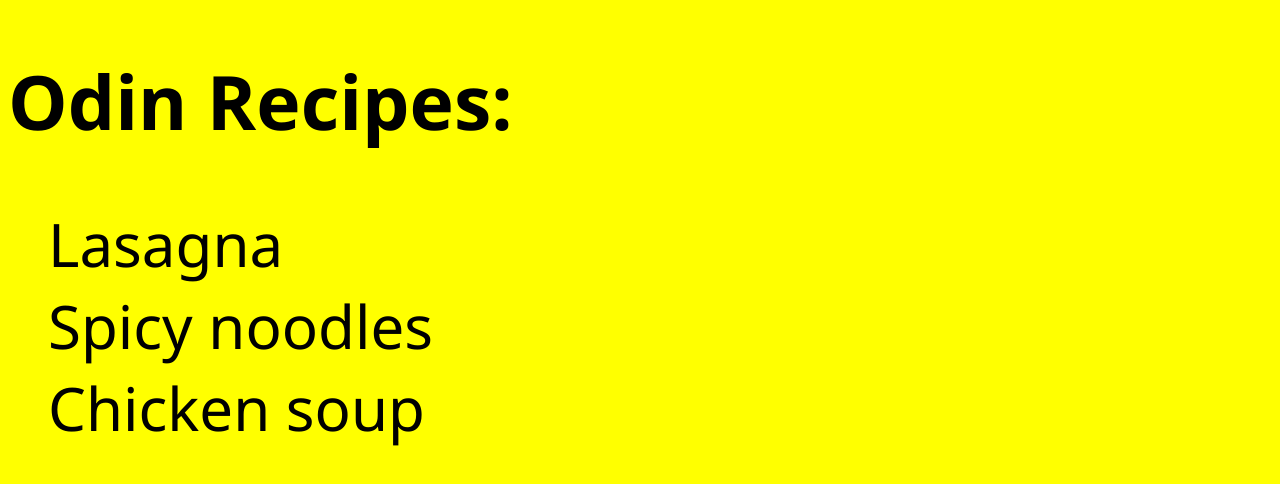
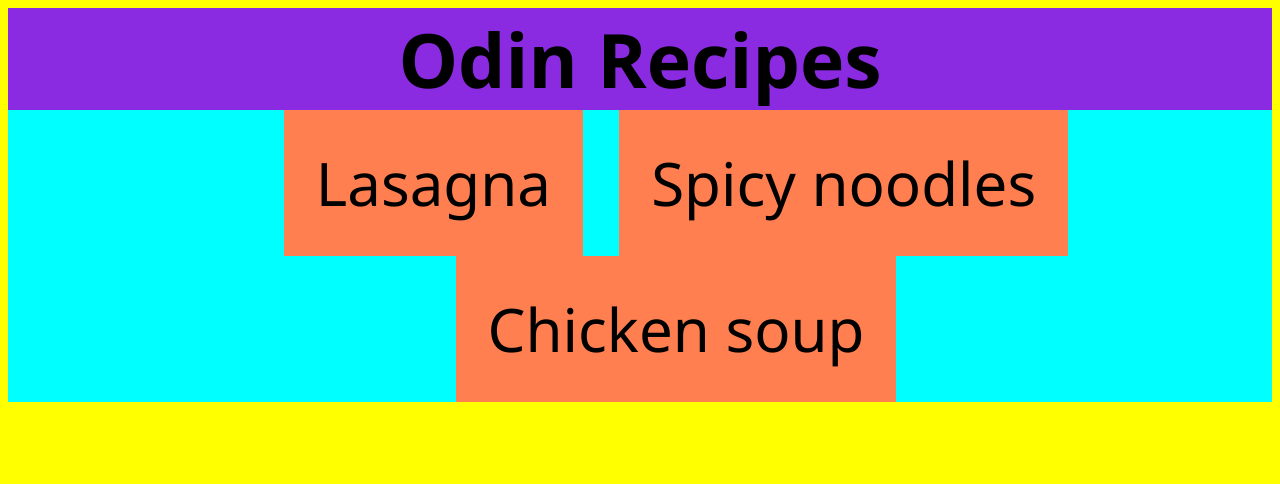
Before and after one commit to aicaeus0203/odin-recipes-2024, a plain HTML site: page index.html in a window 1280 px wide. Drawn offline with Linux system fonts and the light colour scheme.

Commit message:
used box method to create a layout for the index page

```diff
--- a/index.html
+++ b/index.html
@@ -7,7 +7,7 @@
     <link rel="stylesheet" href="styles.css">
 </head>
 <body>
-    <h1> Odin Recipes: </h1>
+    <h1 id="maintitle"> Odin Recipes </h1>
         <ul class="recipelist">
             <li> <a href="recipes/lasagna.html">Lasagna</a></li>
             <li> <a href="recipes/spicy-noodles.html">Spicy noodles</a></li>
--- a/styles.css
+++ b/styles.css
@@ -31,9 +31,19 @@ a{
     text-decoration: none;
     color:black;
 }
+.recipelist{
+    margin-top: 0;
+    text-align: center;
+    background-color: aqua;
+}
 .recipelist li{
     list-style-type: none;
     font-size:60px;
+    display: inline-flex;
+    text-align: center;
+    margin-left: 32px;
+    padding: 32px;
+    background-color: coral;
 }
 ul{
     list-style-type:square;
@@ -51,3 +61,9 @@ ul{
     font-size:10px;
     font-family: 'Courier New', Courier, monospace;
 }
+#maintitle{
+    background-color: blueviolet;
+    text-align: center;
+    margin-top: 0;
+    margin-bottom: 0;
+}
```
